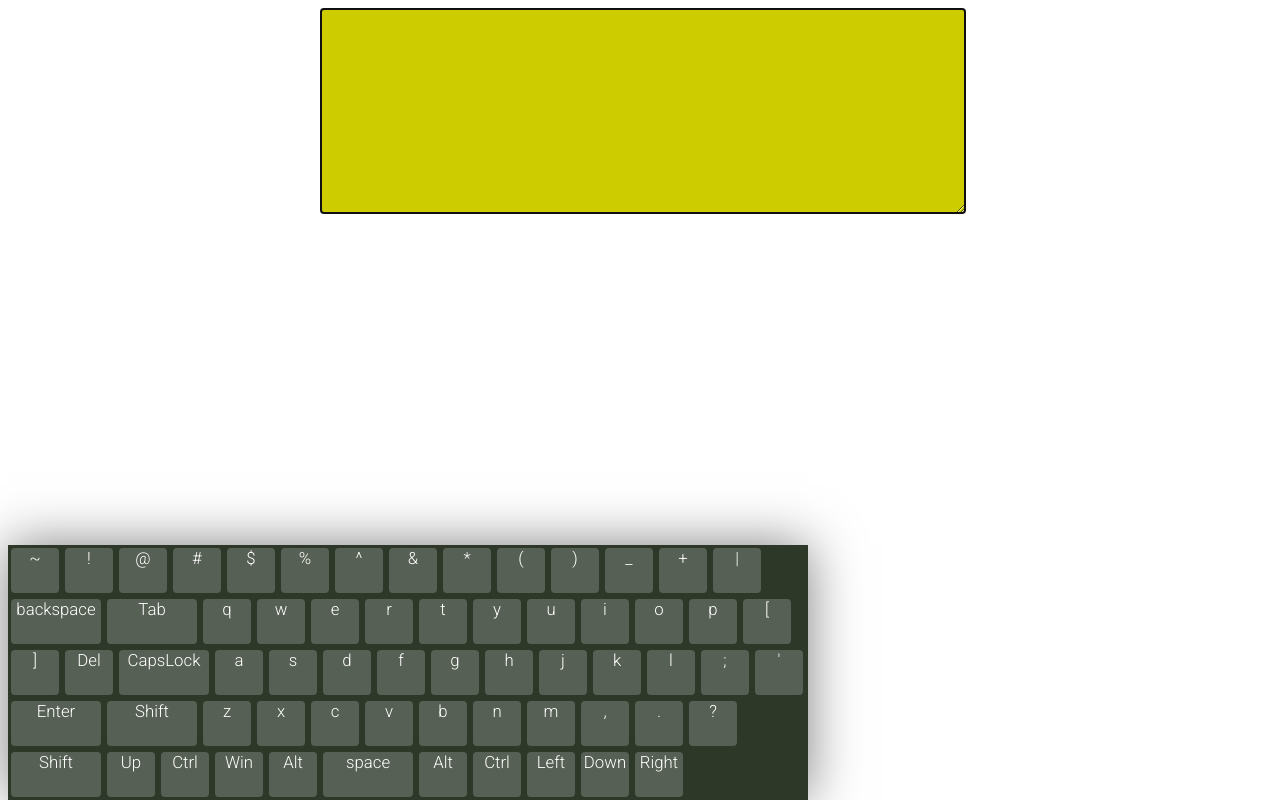
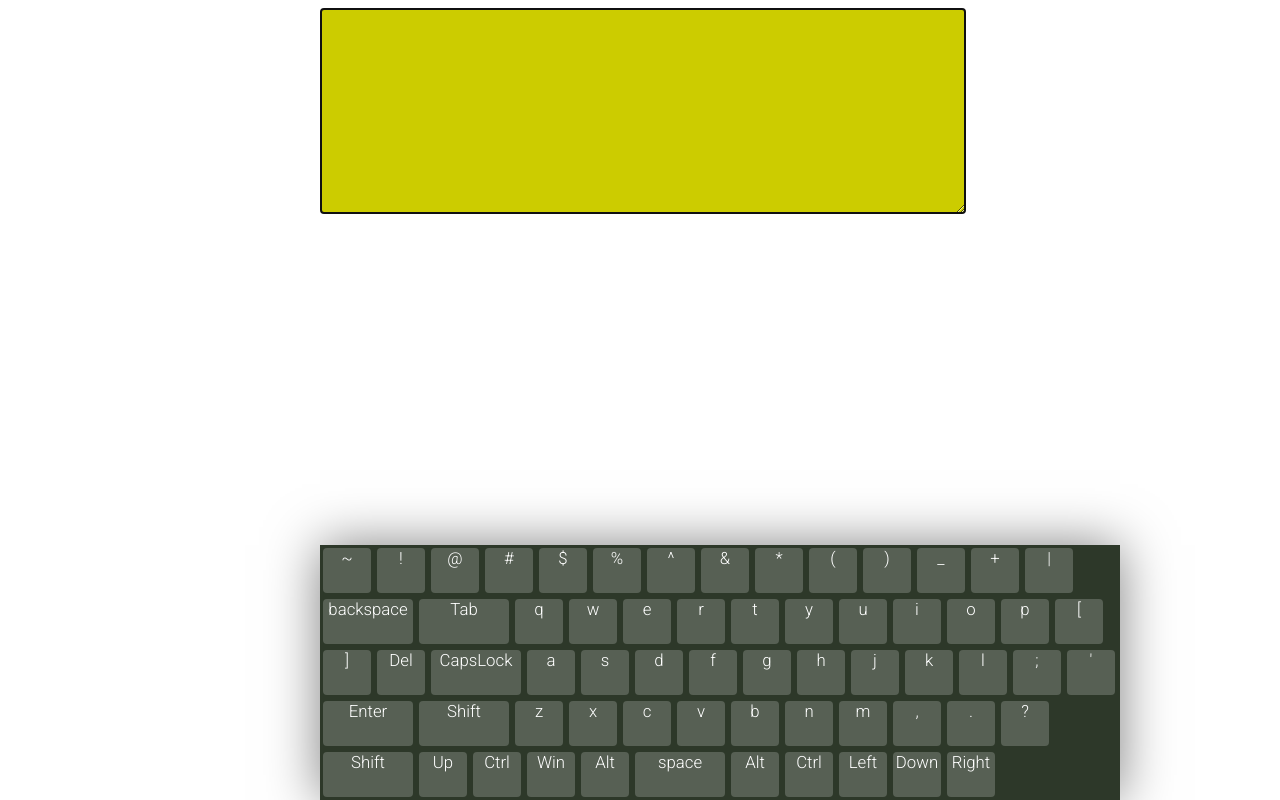
Before and after one commit to YauhenDavidovich/virtual_keyboard, a website: page index.html in a window 1280 px wide. Drawn offline with Linux system fonts and the light colour scheme.

Commit message:
fix: centred keyboard

```diff
--- a/style.css
+++ b/style.css
@@ -9,7 +9,7 @@
 }
 
 .keyboard {
-  position: fixed;
+  position: absolute;
   margin: 0 auto;
   bottom: 0;
   width: 100%;
@@ -21,6 +21,8 @@
   display: flex;
   flex-wrap: wrap;
   width: 100%;
+  left: 50%;
+  margin-left: -25%;
 }
 
 .key {
```
